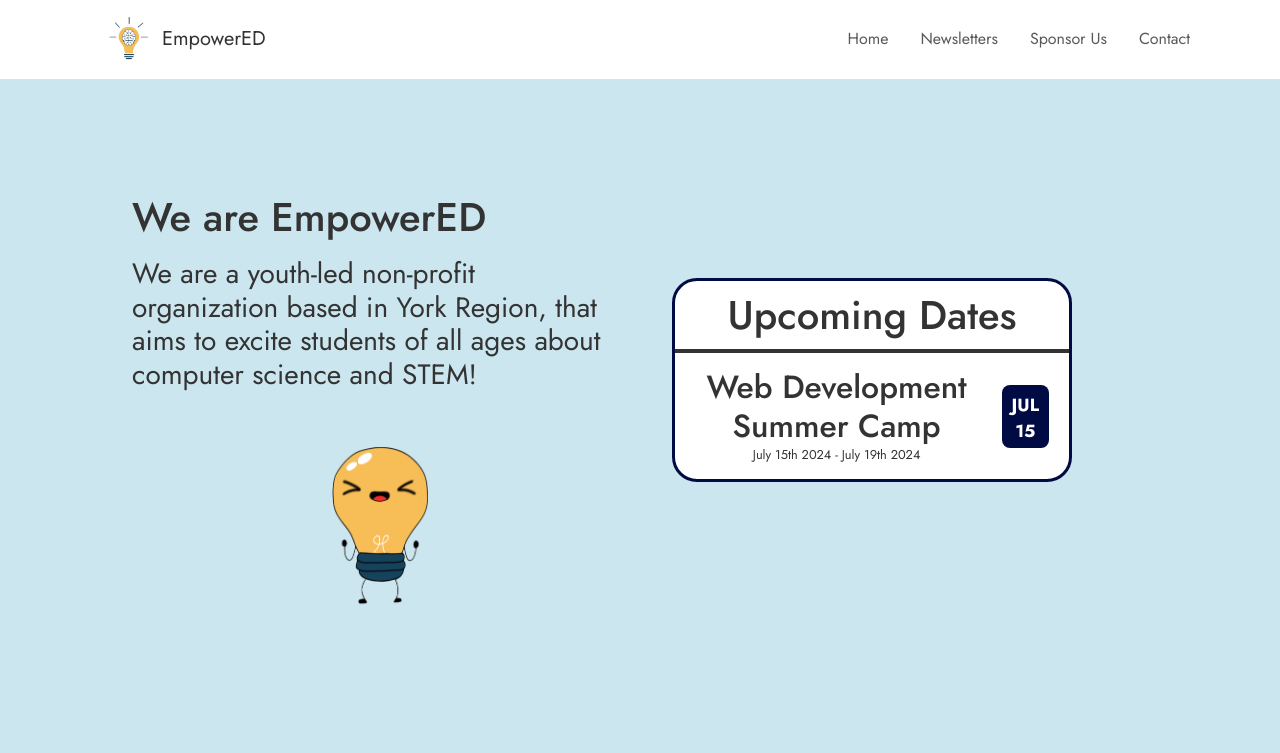
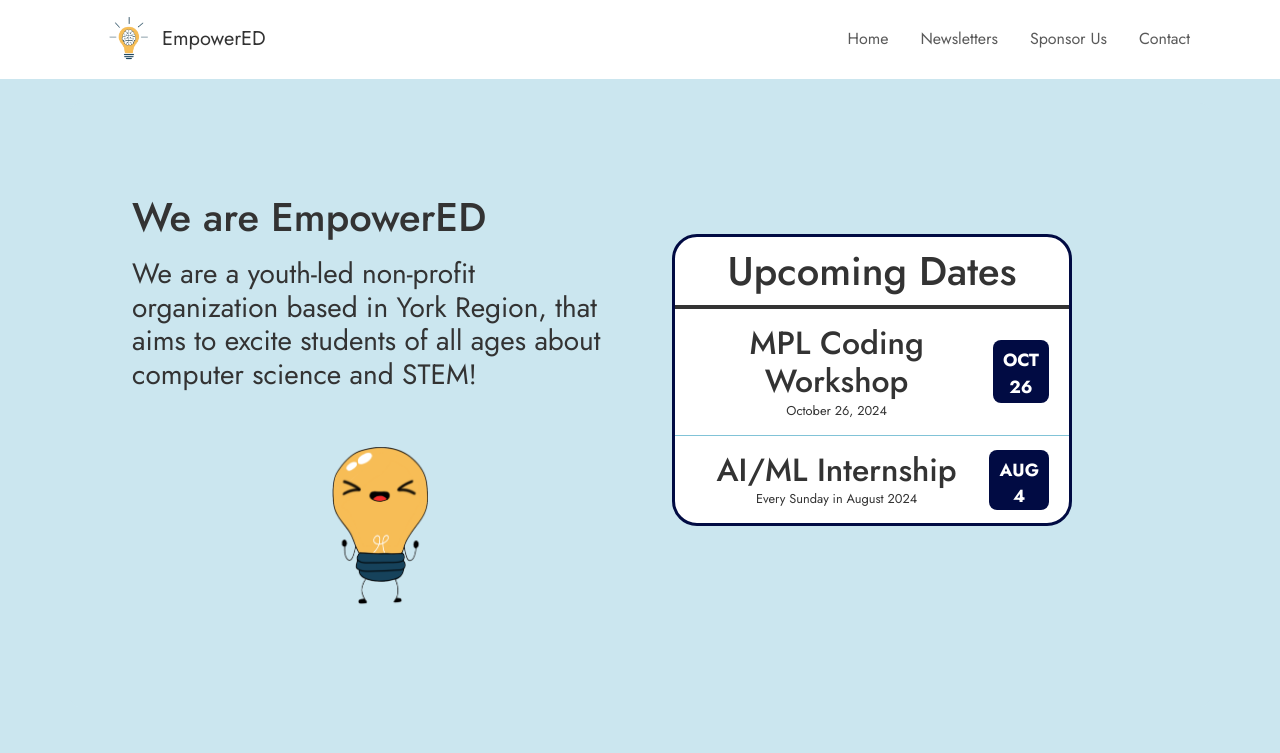
Before and after one commit to empowerEDu/EmpowerED, a React (Create React App) app: page / in a window 1280 px wide. Shown: the top 753 px of the page. Built offline with nearby package versions, Linux system fonts and the light colour scheme; grey boxes are pictures that could not be loaded.

Commit message:
added AI/ML internship and date

```diff
--- a/src/App.css
+++ b/src/App.css
@@ -94,6 +94,7 @@
   right: 5%;
 
 }
+
 /* new image*/
 .image-workshop2 {
   max-width: 30% !important;
--- a/src/UpcomingDates.js
+++ b/src/UpcomingDates.js
@@ -14,17 +14,30 @@ const UpcomingDates = () => {
          <a>
         <div className="event-left-content">
           <div className="title-event">
-             <h2>Web Development Summer Camp</h2>
-            <div className="event-date"> July 15th 2024 - July 19th 2024</div>
+             <h2>MPL Coding Workshop</h2>
+            <div className="event-date"> October 26, 2024</div>
           </div>
         </div>
         <div className="event-icon">
-          <div className="month">Jul </div>
-          <div className="date">15</div>
+          <div className="month">Oct </div>
+          <div className="date">26</div>
         </div>
          </a>
       </li>
-
+      <li>
+         <a>
+        <div className="event-left-content">
+          <div className="title-event">
+             <h2>AI/ML Internship</h2>
+            <div className="event-date"> Every Sunday in August 2024</div>
+          </div>
+        </div>
+        <div className="event-icon">
+          <div className="month">Aug </div>
+          <div className="date">4</div>
+        </div>
+         </a>
+      </li>
 
     </ul>
   </div>
```
